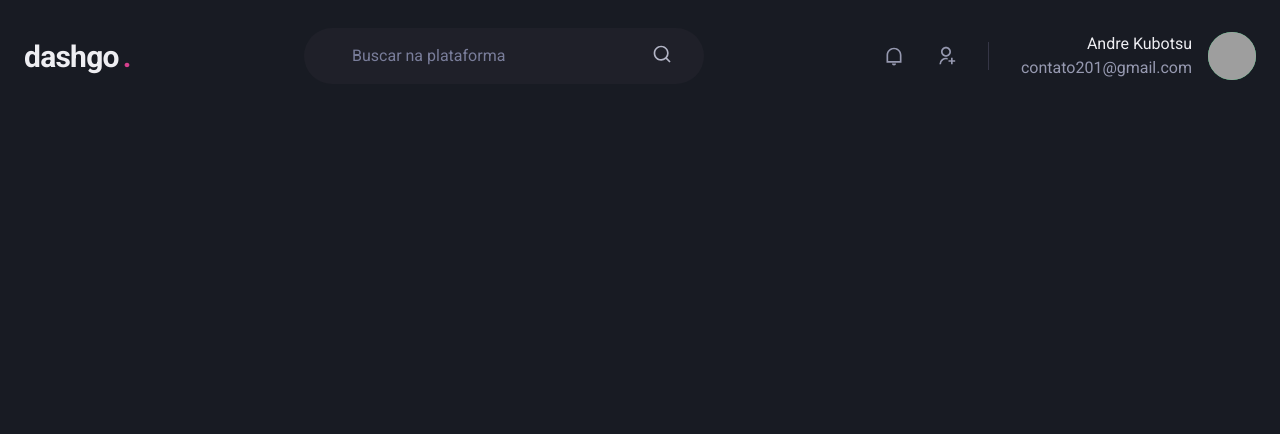
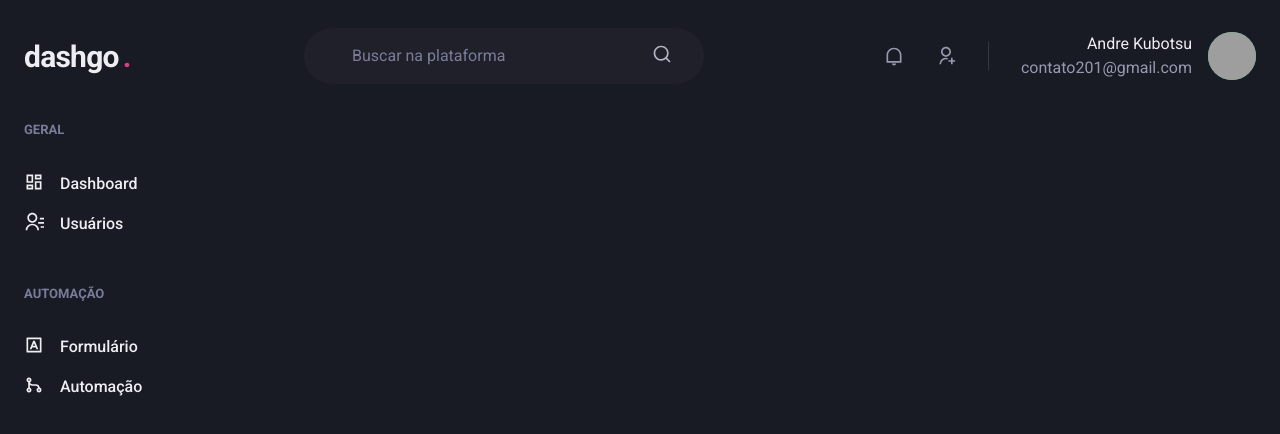
Before and after one commit to andrekubotsu/next-chakra-dashgo, a Next.js app: page /dashboard in a window 1280 px wide. Shown: the top 434 px of the page. Built offline with nearby package versions, Linux system fonts and the light colour scheme; grey boxes are pictures that could not be loaded.

Commit message:
sidebar componentization

```diff
--- /dev/null
+++ b/src/components/Siidebar.tsx
@@ -0,0 +1,57 @@
+import { Box, Stack, Text, Link, Icon } from "@chakra-ui/react";
+import {
+  RiContactsLine,
+  RiDashboardLine,
+  RiGitMergeLine,
+  RiInputMethodLine,
+} from "react-icons/ri";
+
+export function Sidebar() {
+  return (
+    <Box as="aside" w="64" mr="8">
+      <Stack spacing="12" align="flex-start">
+        <Box>
+          <Text fontWeight="bold" color="gray.400" fontSize="small">
+            GERAL
+          </Text>
+          <Stack spacing="4" mt="8" align="stretch">
+            <Link display="flex" align="center">
+              <Icon as={RiDashboardLine} fontSize="20" />
+              <Text ml="4" fontWeight="medium">
+                Dashboard
+              </Text>
+            </Link>
+
+            <Link display="flex" align="center">
+              <Icon as={RiContactsLine} fontSize="20" />
+              <Text ml="4" fontWeight="medium">
+                Usuários
+              </Text>
+            </Link>
+          </Stack>
+        </Box>
+
+        <Box>
+          <Text fontWeight="bold" color="gray.400" fontSize="small">
+            AUTOMAÇÃO
+          </Text>
+          <Stack spacing="4" mt="8" align="stretch">
+            <Link display="flex" align="center">
+              <Icon as={RiInputMethodLine} fontSize="20" />
+              <Text ml="4" fontWeight="medium">
+                Formulário
+              </Text>
+            </Link>
+
+            <Link display="flex" align="center">
+              <Icon as={RiGitMergeLine} fontSize="20" />
+              <Text ml="4" fontWeight="medium">
+                Automação
+              </Text>
+            </Link>
+          </Stack>
+        </Box>
+      </Stack>
+    </Box>
+  );
+}
--- a/src/pages/dashboard.tsx
+++ b/src/pages/dashboard.tsx
@@ -1,5 +1,15 @@
+import { Flex } from "@chakra-ui/react";
 import { Header } from "../components/Header";
+import { Sidebar } from "../components/Siidebar";
 
 export default function Dashboard() {
-  return <Header></Header>;
+  return (
+    <Flex direction="column" h="100vh">
+      <Header />
+
+      <Flex w="100%" my="6" maxWidth={1480} mx="auto" px="6">
+        <Sidebar />
+      </Flex>
+    </Flex>
+  );
 }
```
